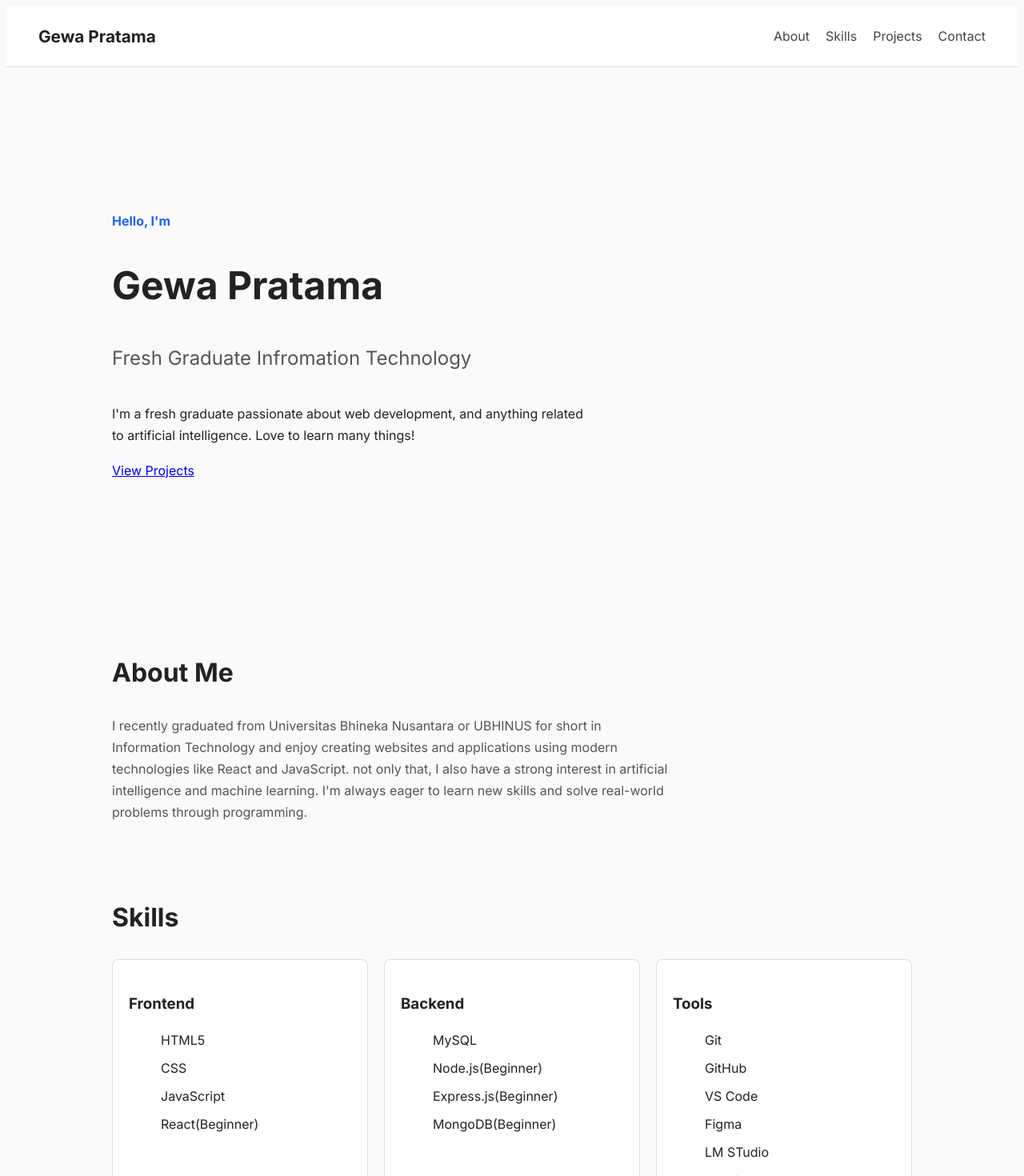
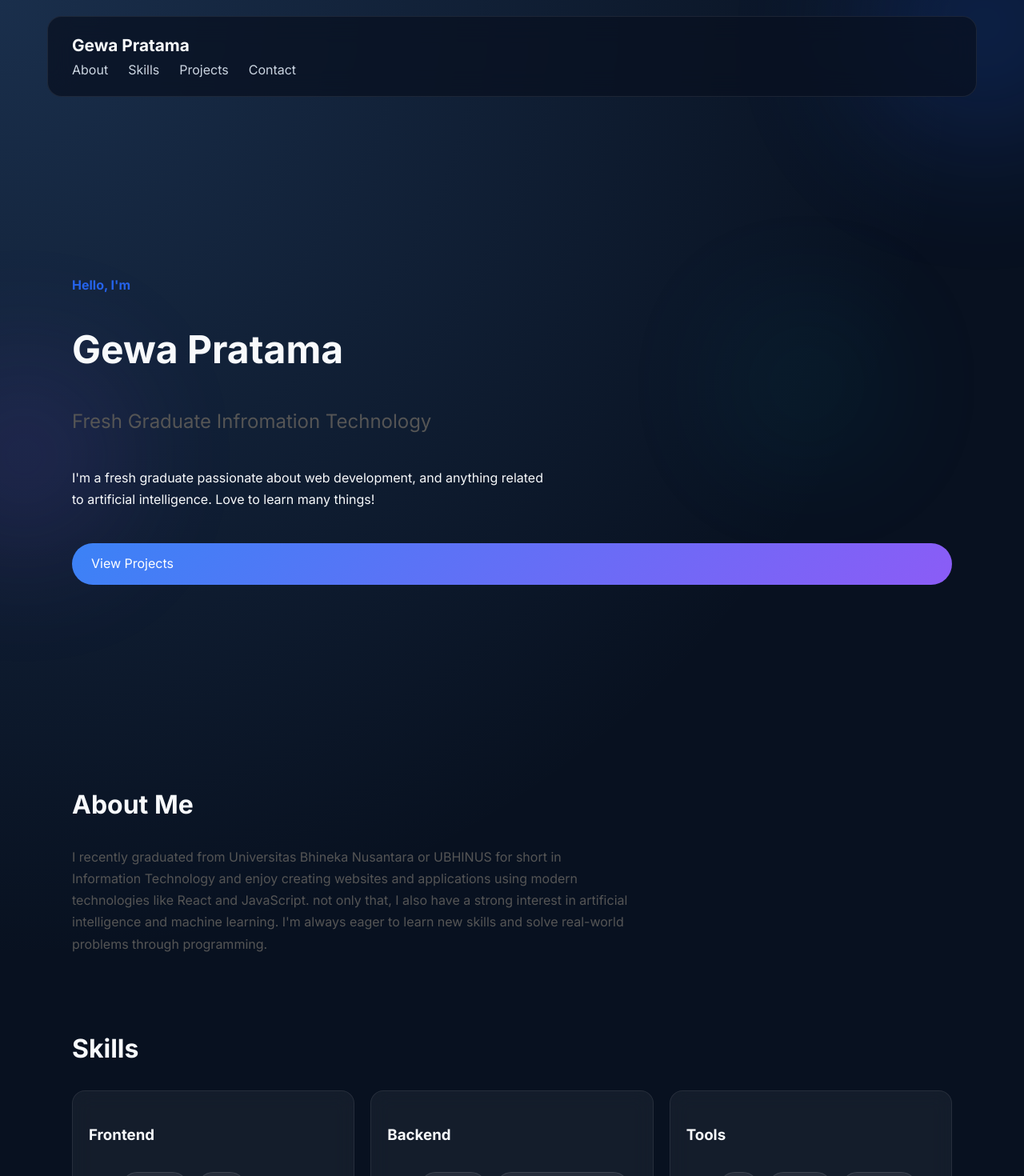
Before and after one commit to axelblade321/PortfolioProject, a React (Vite) app: page / in a window 1280 px wide. Shown: the top 1470 px of the page at 80% size. Built offline with nearby package versions, Linux system fonts and the light colour scheme.

Commit message:
display update

```diff
--- a/src/App.jsx
+++ b/src/App.jsx
@@ -12,6 +12,10 @@ import "./styles/global.css";
 function App() {
   return (
     <>
+      <div className="shape shape1"></div>
+      <div className="shape shape2"></div>
+      <div className="shape shape3"></div>
+
       <Navbar />
 
       <main className="container">
--- a/src/styles/education.css
+++ b/src/styles/education.css
@@ -1,9 +1,12 @@
 .education-card{
-    background:white;
-    border:1px solid #ddd;
-    border-radius:8px;
+    background: rgba(255,255,255,.05);
+    backdrop-filter: blur(12px);
+
+    border: 1px solid rgba(255,255,255,.08);
+
+    border-radius:16px;
+
     padding:20px;
-    margin-top:20px;
 }
 
 .education-card span{
--- a/src/styles/global.css
+++ b/src/styles/global.css
@@ -1,59 +1,74 @@
-.navbar{
-    background:white;
-    border-bottom:1px solid #ddd;
+.shape{
 
-    display:flex;
-    justify-content:space-between;
-    align-items:center;
+    position:fixed;
 
-    padding:20px 40px;
+    border-radius:50%;
 
-    position:sticky;
-    top:0;
+    filter:blur(90px);
+
+    z-index:-10;
 }
 
-.logo{
-    font-weight:bold;
-    font-size:1.3rem;
+.shape1{
+
+    width:300px;
+    height:300px;
+
+    background:#2563EB;
+
+    top:-120px;
+    right:-100px;
+
+    opacity:.22;
 }
 
-nav{
-    display:flex;
-    gap:20px;
+.shape2{
+
+    width:220px;
+    height:220px;
+
+    background:#8B5CF6;
+
+    bottom:120px;
+    left:-80px;
+
+    opacity:.18;
 }
 
-nav a{
-    text-decoration:none;
-    color:#444;
-}
+.shape3{
 
-nav a:hover{
-    color:#2563eb;
-}
+    width:160px;
+    height:160px;
 
-@media(max-width:700px){
+    background:#06B6D4;
 
-.navbar{
-    flex-direction:column;
-    gap:15px;
-}
+    top:50%;
+    right:15%;
 
-nav{
-    flex-wrap:wrap;
-    justify-content:center;
-}
-
+    opacity:.12;
 }
 
 body{
-    font-family:"Inter",sans-serif;
-    background:#f8fafc;
-    color:#222;
-    line-height:1.7;
+    font-family: "Inter", sans-serif;
+    color: #F8FAFC;
+    line-height: 1.7;
+
+    background:
+        radial-gradient(circle at top left,
+            rgba(96,165,250,.20),
+            transparent 35%),
+
+        radial-gradient(circle at bottom right,
+            rgba(168,85,247,.18),
+            transparent 40%),
+
+        #081120;
+
+    min-height: 100vh;
 }
 
 .container{
-    max-width:1000px;
+    max-width:1100px;
     margin:auto;
     padding:40px 25px;
 }
@@ -66,3 +81,35 @@ body{
     margin-bottom:25px;
     font-size:2rem;
 }
+
+.btn{
+
+    display:inline-block;
+
+    margin-top:25px;
+
+    padding:12px 24px;
+
+    border-radius:999px;
+
+    text-decoration:none;
+
+    color:white;
+
+    background:
+        linear-gradient(
+            135deg,
+            #3B82F6,
+            #8B5CF6
+        );
+
+    transition:.2s;
+}
+
+.btn:hover{
+
+    transform:translateY(-2px);
+
+    box-shadow:
+        0 10px 30px rgba(59,130,246,.35);
+}
--- a/src/styles/hero.css
+++ b/src/styles/hero.css
@@ -1,9 +1,11 @@
 .hero {
-    min-height: 75vh;
+    min-height:calc(100vh - 80px);
 
-    display: flex;
-    flex-direction: column;
-    justify-content: center;
+    display:flex;
+    flex-direction:column;
+    justify-content:center;
+
+    padding-top:20px;
 }
 
 .hero-intro {
--- a/src/styles/navbar.css
+++ b/src/styles/navbar.css
@@ -1,20 +1,29 @@
 .navbar {
-    background: white;
-    border-bottom: 1px solid #ddd;
+    position:sticky;
+    top:20px;
 
-    display: flex;
-    justify-content: space-between;
-    align-items: center;
+    max-width:1100px;
 
-    padding: 20px 40px;
+    margin:0 auto;
 
-    position: sticky;
-    top: 0;
+    border-radius:18px;
+
+    padding:18px 30px;
+
+    z-index:1000;
+
+    background:rgba(8,17,32,.75);
+
+    backdrop-filter:blur(16px);
+
+    border:1px solid rgba(255,255,255,.08);
 }
 
 .logo {
-    font-size: 1.3rem;
-    font-weight: bold;
+    font-size:1.3rem;
+    font-weight:700;
+
+    color:#F8FAFC;
 }
 
 nav {
@@ -23,10 +32,11 @@ nav {
 }
 
 nav a {
+    color: #CBD5E1;
     text-decoration: none;
-    color: #555;
+    transition: color .2s;
 }
 
 nav a:hover {
-    color: #2563eb;
+    color: #60A5FA;
 }
--- a/src/styles/project.css
+++ b/src/styles/project.css
@@ -6,9 +6,13 @@
 }
 
 .project-card{
-    background:white;
-    border:1px solid #ddd;
-    border-radius:8px;
+    background: rgba(255,255,255,.05);
+    backdrop-filter: blur(12px);
+
+    border: 1px solid rgba(255,255,255,.08);
+
+    border-radius:16px;
+
     padding:20px;
 }
 
--- a/src/styles/skills.css
+++ b/src/styles/skills.css
@@ -6,9 +6,18 @@
 }
 
 .skill-card{
-    background:white;
-    border:1px solid #ddd;
-    border-radius:8px;
+    min-height: 230px;
+
+    display: flex;
+    flex-direction: column;
+
+    background: rgba(255,255,255,.05);
+    backdrop-filter: blur(12px);
+
+    border: 1px solid rgba(255,255,255,.08);
+
+    border-radius:16px;
+
     padding:20px;
 }
 
@@ -17,9 +26,25 @@
 }
 
 .skill-card ul{
+    display:flex;
+
+    flex-wrap:wrap;
+
+    gap:10px;
+
+    margin-top:15px;
+
     list-style:none;
 }
 
 .skill-card li{
-    margin-bottom:8px;
+    background:rgba(255,255,255,.08);
+
+    border:1px solid rgba(255,255,255,.10);
+
+    padding:6px 14px;
+
+    border-radius:999px;
+
+    color:#E2E8F0;
 }
```
